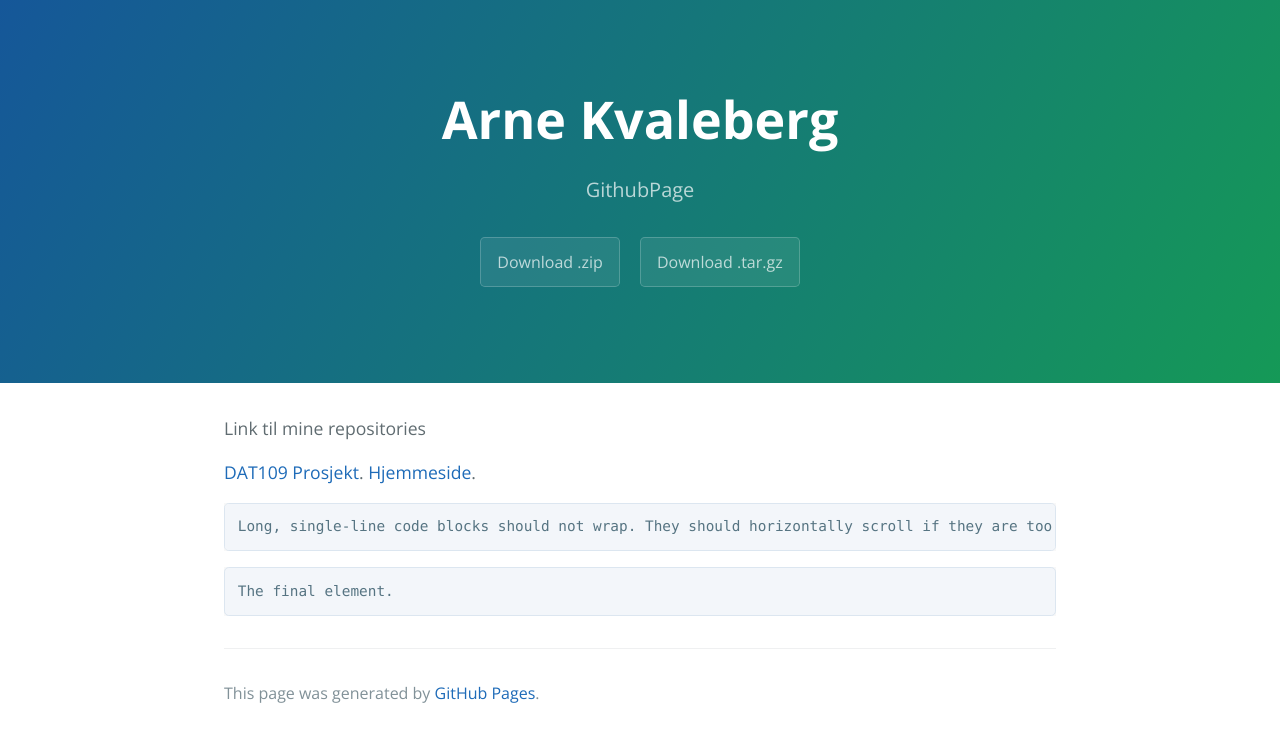
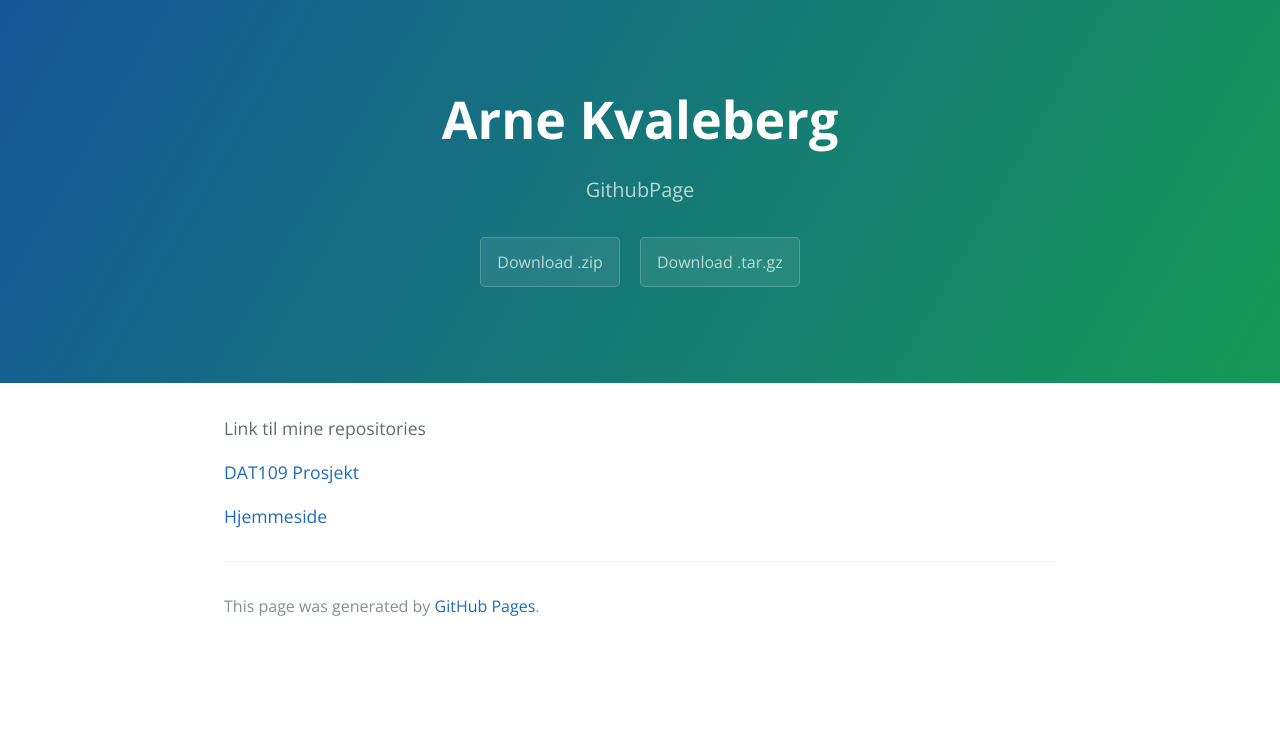
Before and after one commit to arnekva/arnekva.github.io, a Jekyll site: the page built from index.md, in a window 1280 px wide. Shown: the top 742 px of the page. Built offline with Jekyll 4.4.1, drawn with Linux system fonts in a browser that asks for light colours.

Commit message:
Fixed wraps

````diff
--- a/index.md
+++ b/index.md
@@ -4,16 +4,6 @@ layout: default
 
 Link til mine repositories
 
-[DAT109 Prosjekt](https://github.com/arnekva/DAT109_Prosjekt2).
-[Hjemmeside](https://github.com/arnekva/DAT109_Prosjekt2).
+[DAT109 Prosjekt](https://github.com/arnekva/DAT109_Prosjekt2)
 
-
-
-
-```
-Long, single-line code blocks should not wrap. They should horizontally scroll if they are too long. This line should be long enough to demonstrate this.
-```
-
-```
-The final element.
-```
+[Hjemmeside](https://github.com/arnekva/DAT109_Prosjekt2)
````
